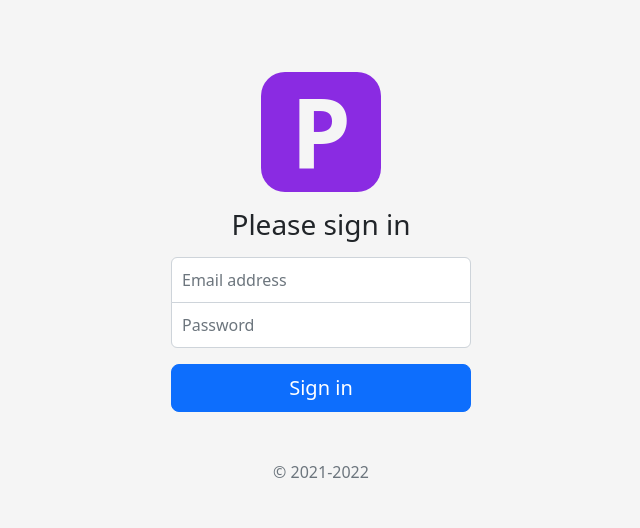
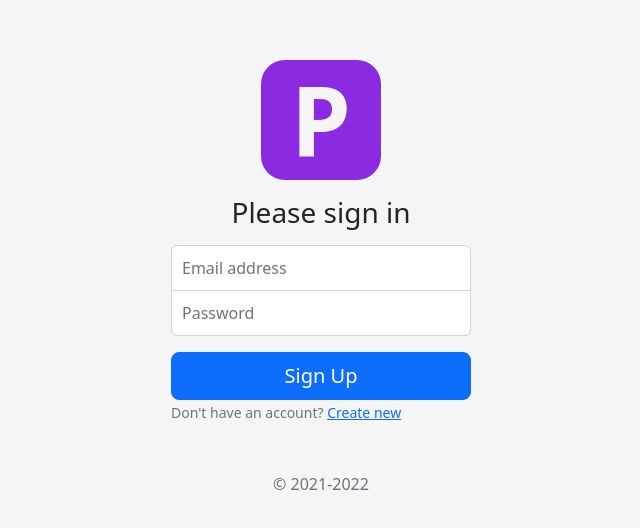
Before and after one commit to nirajan-bist/practitioner, a React (Create React App) app in the folder app/: page /login in a window 1280 px wide. Shown: the part 114-642 px from the top of the page, without its empty margins (319-959 px from the left). Built offline with nearby package versions, Linux system fonts and the light colour scheme.

Commit message:
Login component with formik

```diff
--- a/app/src/components/Login.js
+++ b/app/src/components/Login.js
@@ -1,53 +1,84 @@
-import Form from "react-bootstrap/Form";
 import Button from "react-bootstrap/Button";
+import BsForm from "react-bootstrap/Form";
 
 import useDocumentTitle from "hooks/useDocumentTitle";
 
 import "./login.css";
+import { Link } from "react-router-dom";
+import { Formik, Field, Form } from "formik";
 
-const { Group, Label, Control } = Form;
+const { Group, Label, Control, Text } = BsForm;
+
+const initialValues = {
+  email: "",
+  password: "",
+};
 
 export default function Login() {
   useDocumentTitle("Login");
 
+  const handleSubmit = (values) => {
+    console.log(values);
+  };
+
+  const FormikComponent = (props) => {
     return (
-    <div id="login-form" className="">
       <Form className="form-signin">
         <div className="logo m-auto mb-3" />
         <h1 className="h3 mb-3 font-weight-normal text-center">
           Please sign in
         </h1>
-        <Group>
+
+        <Field name="email">
+          {({ field }) => (
+            <Group className="mt-3">
               <Label htmlFor="inputEmail" visuallyHidden>
                 Email address
               </Label>
               <Control
+                {...field}
                 type="email"
                 id="inputEmail"
                 className="form-control"
                 placeholder="Email address"
                 required
-            autofocus
               />
             </Group>
-
+          )}
+        </Field>
+        <Field name="password">
+          {({ field }) => (
             <Group className="mb-3">
               <Label htmlFor="inputPassword" visuallyHidden>
                 Password
               </Label>
-          <input
+              <Control
+                {...field}
                 type="password"
                 id="inputPassword"
-            className="form-control"
                 placeholder="Password"
                 required
               />
             </Group>
+          )}
+        </Field>
         <Button type="submit" variant="primary" size="lg" className="w-100">
-          Sign in
+          Sign Up
         </Button>
+
+        <Text>
+          Don't have an account? <Link to="/signup">Create new</Link>
+        </Text>
         <p className="mt-5 mb-3 text-muted text-center">&copy; 2021-2022</p>
       </Form>
+    );
+  };
+
+  return (
+    <div id="login-form" className="">
+      <Formik initialValues={initialValues} onSubmit={handleSubmit}>
+        {FormikComponent}
+      </Formik>
     </div>
   );
 }
```
Lines whose indentation alone changed are shown as unchanged.
